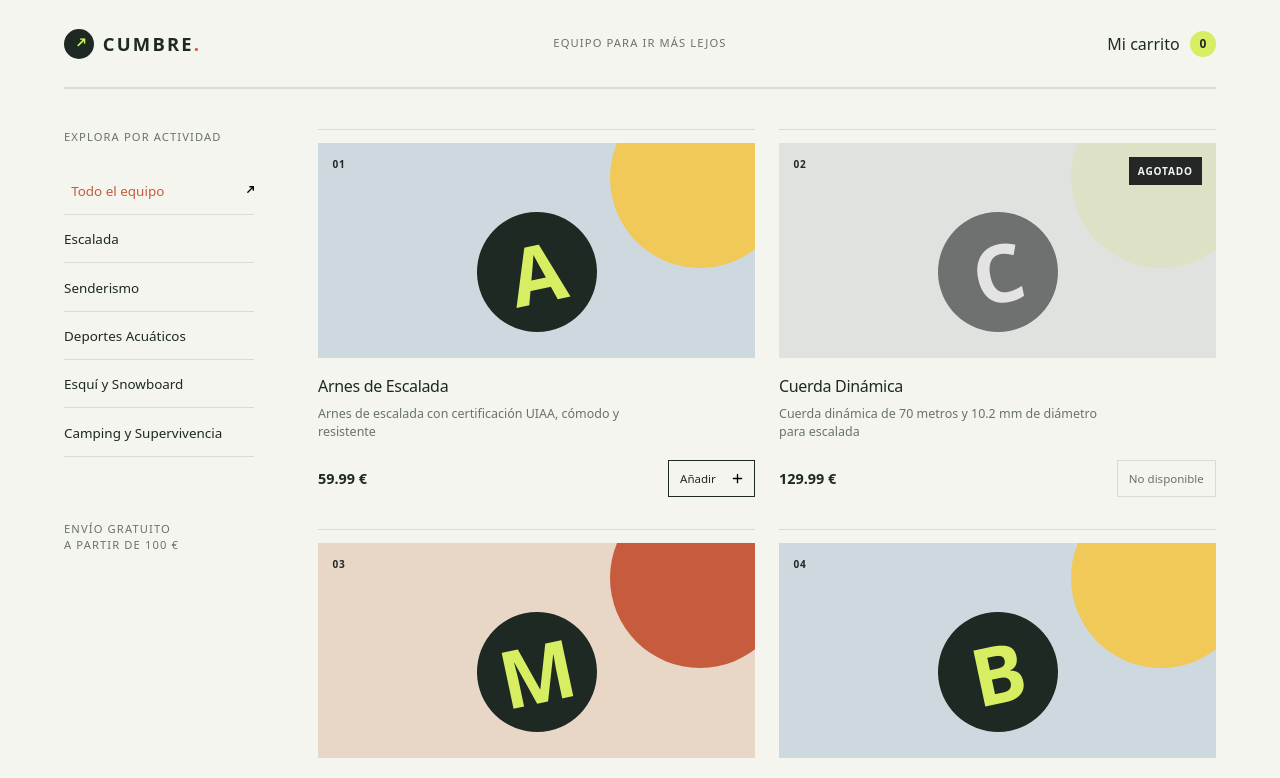
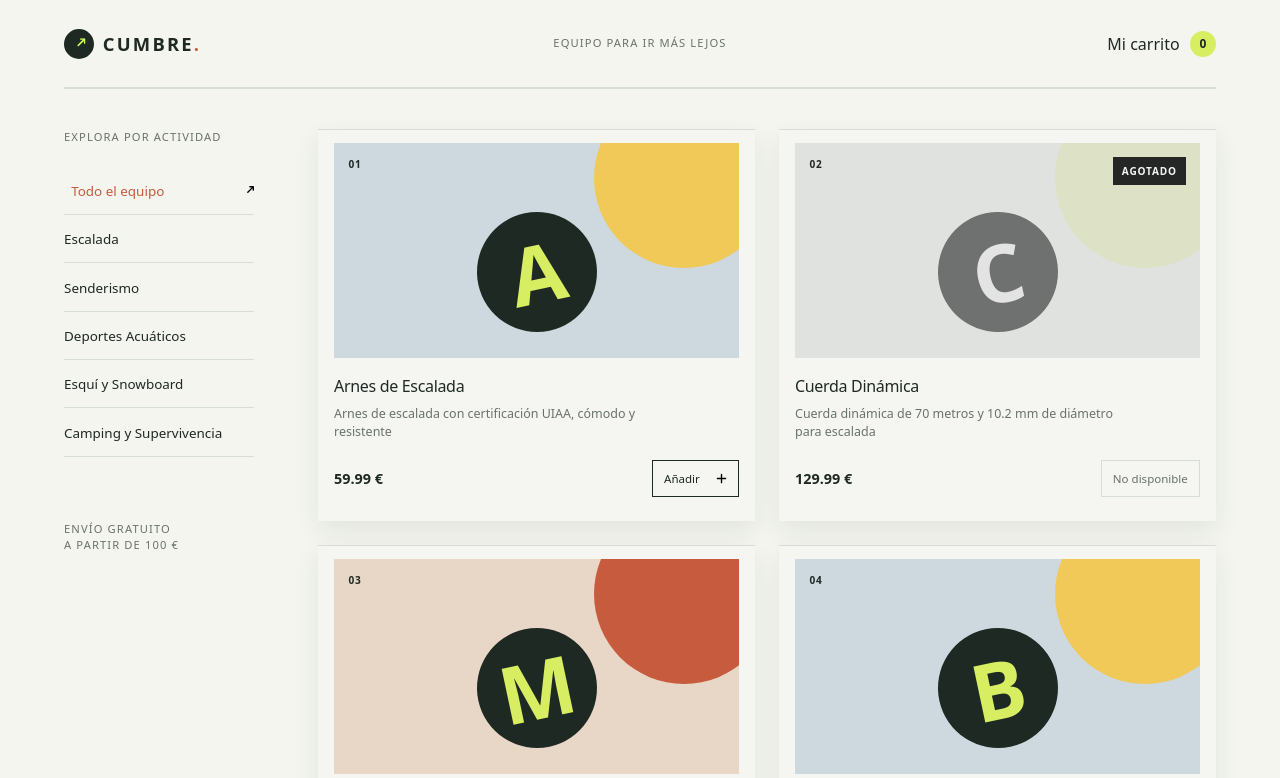
Before and after one commit to Qv1ko/ejercicio-curso-angular-moderno, an Angular app: page / in a window 1280 px wide. Shown: the top 778 px of the page. Built offline with nearby package versions, Linux system fonts and the light colour scheme; data requests are answered from the project's data file.

Commit message:
style: refine product cards and favicon

```diff
--- a/src/app/product-list/product-list.css
+++ b/src/app/product-list/product-list.css
@@ -251,9 +251,19 @@
 
 .product-card {
   animation: reveal 500ms both;
+  background: color-mix(in srgb, var(--paper) 88%, white);
   border-top: 1px solid var(--line);
+  box-shadow: 0 10px 24px rgb(30 41 36 / 8%);
   min-width: 0;
-  padding-top: 0.8rem;
+  padding: 0.8rem 1rem 1rem;
+  transition:
+    box-shadow 180ms ease,
+    transform 180ms ease;
+}
+
+.product-card:hover {
+  box-shadow: 0 14px 30px rgb(30 41 36 / 13%);
+  transform: translateY(-3px);
 }
 
 .product-card:nth-child(2n) {
```
Also changed, not shown: public/icon.svg.
